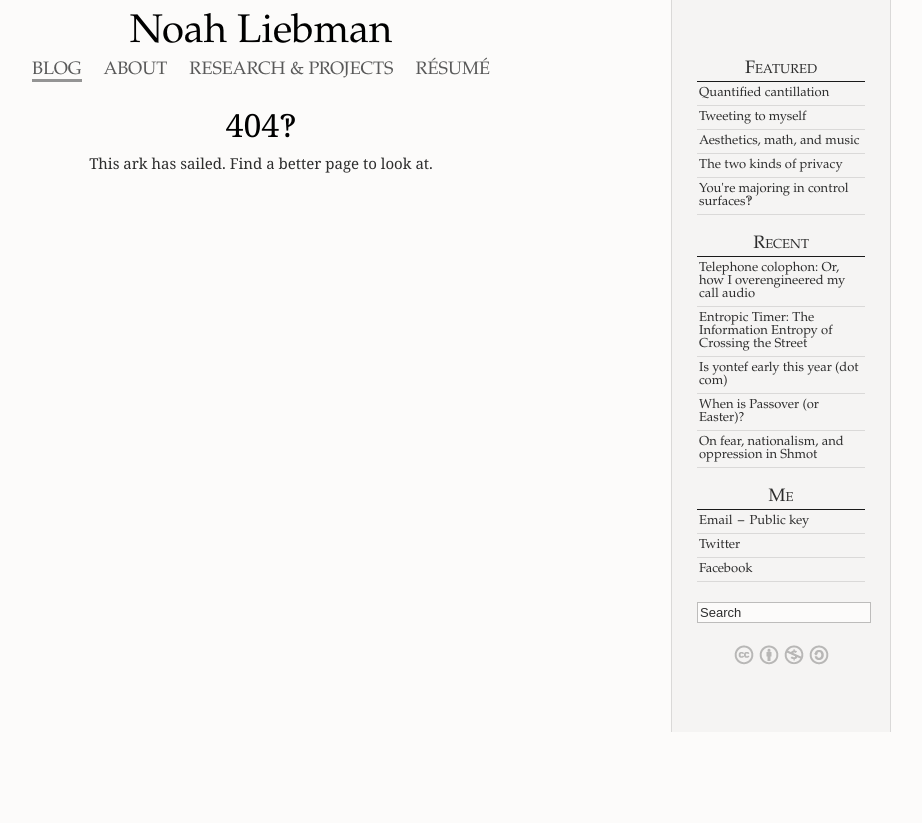
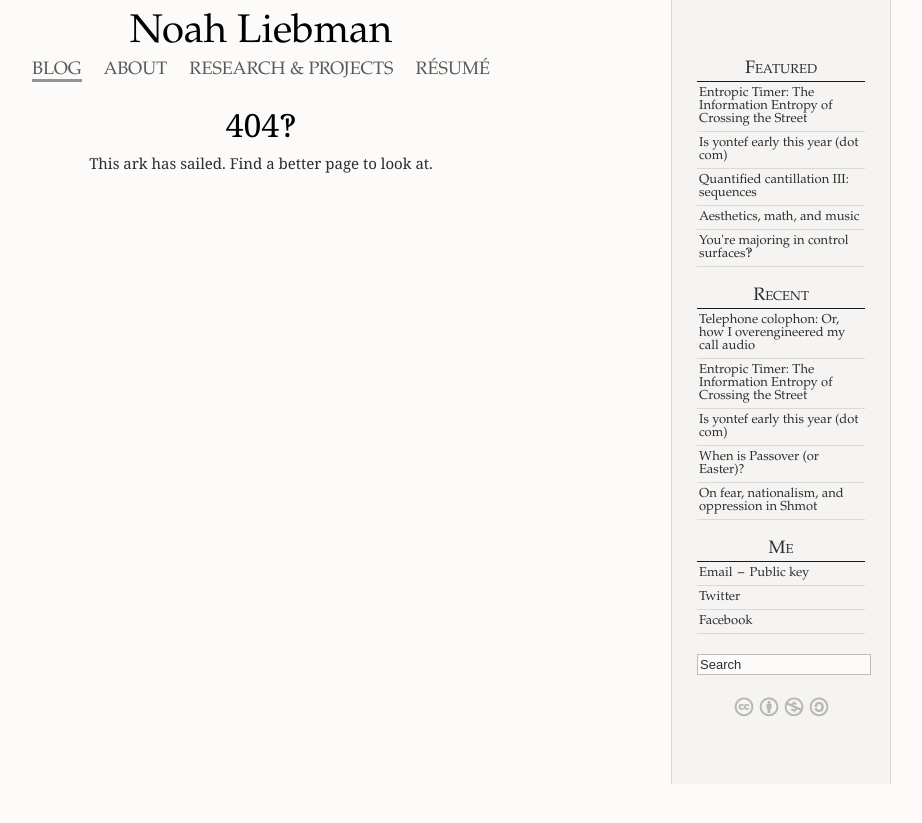
Before and after one commit to Noleli/homepage, a Jekyll site: the page built from 404.html, in a window 1280 px wide. Shown: the top 823 px of the page, without its empty margins (219-1141 px from the left). Built offline with Jekyll 4.4.1, drawn with Linux system fonts in a browser that asks for light colours; comment, search, counter and statistics services are not loaded.

Commit message:
update featured posts for the first time in several years

```diff
--- a/_includes/sidebar.html
+++ b/_includes/sidebar.html
@@ -1,10 +1,10 @@
 			<div id="sidebar">
 				<h2>Featured</h2>
 				<ul>
-					<li><a href="/{{site.baseurl}}2015/04/quantified-cantillation/">Quantified cantillation</a></li>
-					<li><a href="/{{site.baseurl}}2011/08/tweeting-to-myself/">Tweeting to myself</a></li>
+					<li><a href="/{{site.baseurl}}2019/12/the-entropy-of-crossing-the-street/">Entropic Timer: The Information Entropy of Crossing the Street</a></li>
+					<li><a href="/{{site.baseurl}}2018/12/is-yontef-early-this-year-dot-com/">Is yontef early this year (dot com)</a></li>
+					<li><a href="/{{site.baseurl}}2015/12/quantified-cantillation-iii-trop-sequence-explorer/">Quantified cantillation III: sequences</a></li>
 					<li><a href="/{{site.baseurl}}2011/06/aesthetics-math-and-music/">Aesthetics, math, and music</a></li>
-					<li><a href="/{{site.baseurl}}2011/02/the-two-kinds-of-privacy/">The two kinds of privacy</a></li>
 					<li><a href="/{{site.baseurl}}2009/03/youre-majoring-in-control-surfaces/">You're majoring in control surfaces‽</a></li>
 				</ul>
 				<h2>Recent</h2>
```
